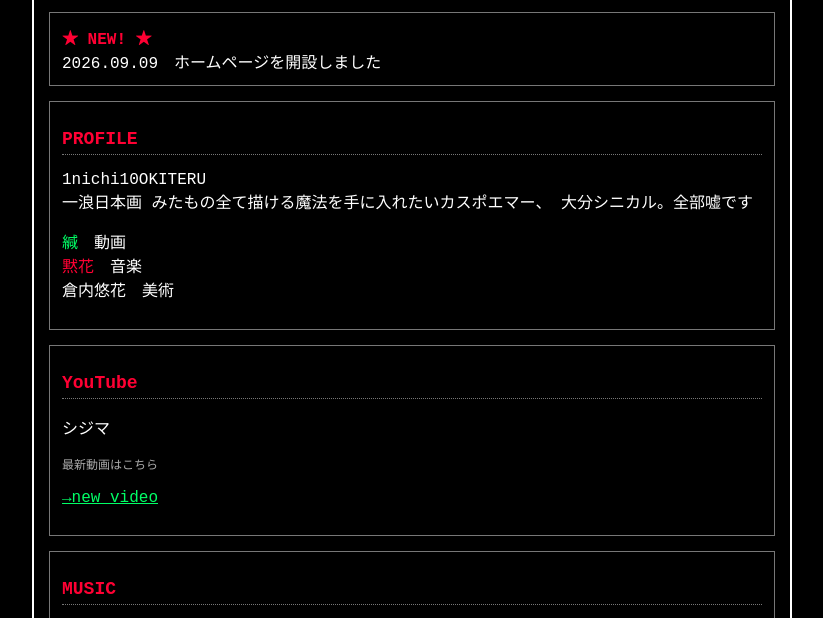
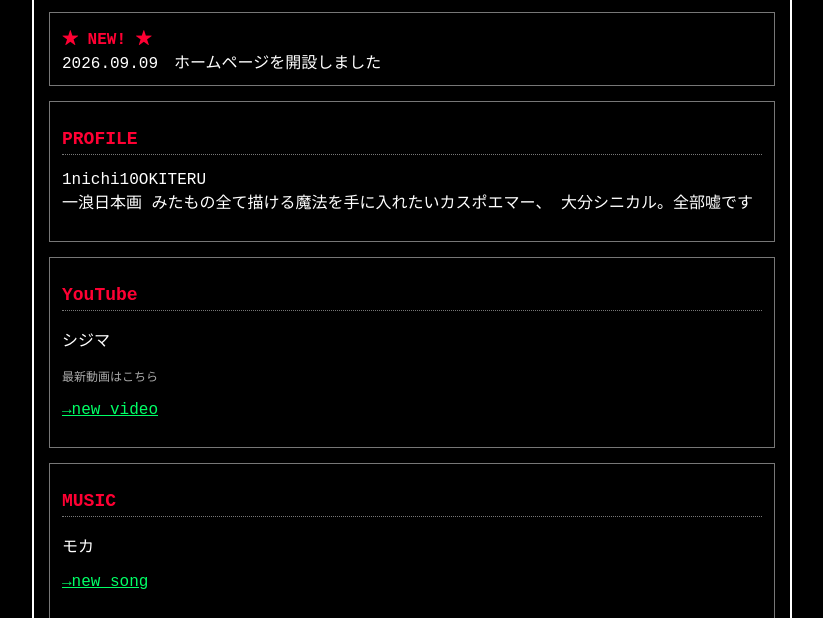
Before and after one commit to i3issu/i3issu, a plain HTML site: page index.html in a window 1280 px wide. Shown: the part 166-784 px from the top of the page, without its empty margins (228-1051 px from the left). Drawn offline with Linux system fonts and the light colour scheme.

Commit message:
index.html を更新

```diff
--- a/index.html
+++ b/index.html
@@ -147,12 +147,6 @@ nav a:nth-child(8) { color: #55c7e8; }
         みたもの全て描ける魔法を手に入れたいカスポエマー、
         大分シニカル。全部嘘です
     </p>
-
-    <p>
-        <span class="green">緘</span>　動画<br>
-        <span class="red">黙花</span>　音楽<br>
-        倉内悠花　美術
-    </p>
 </div>
 
 <div class="box">
```
